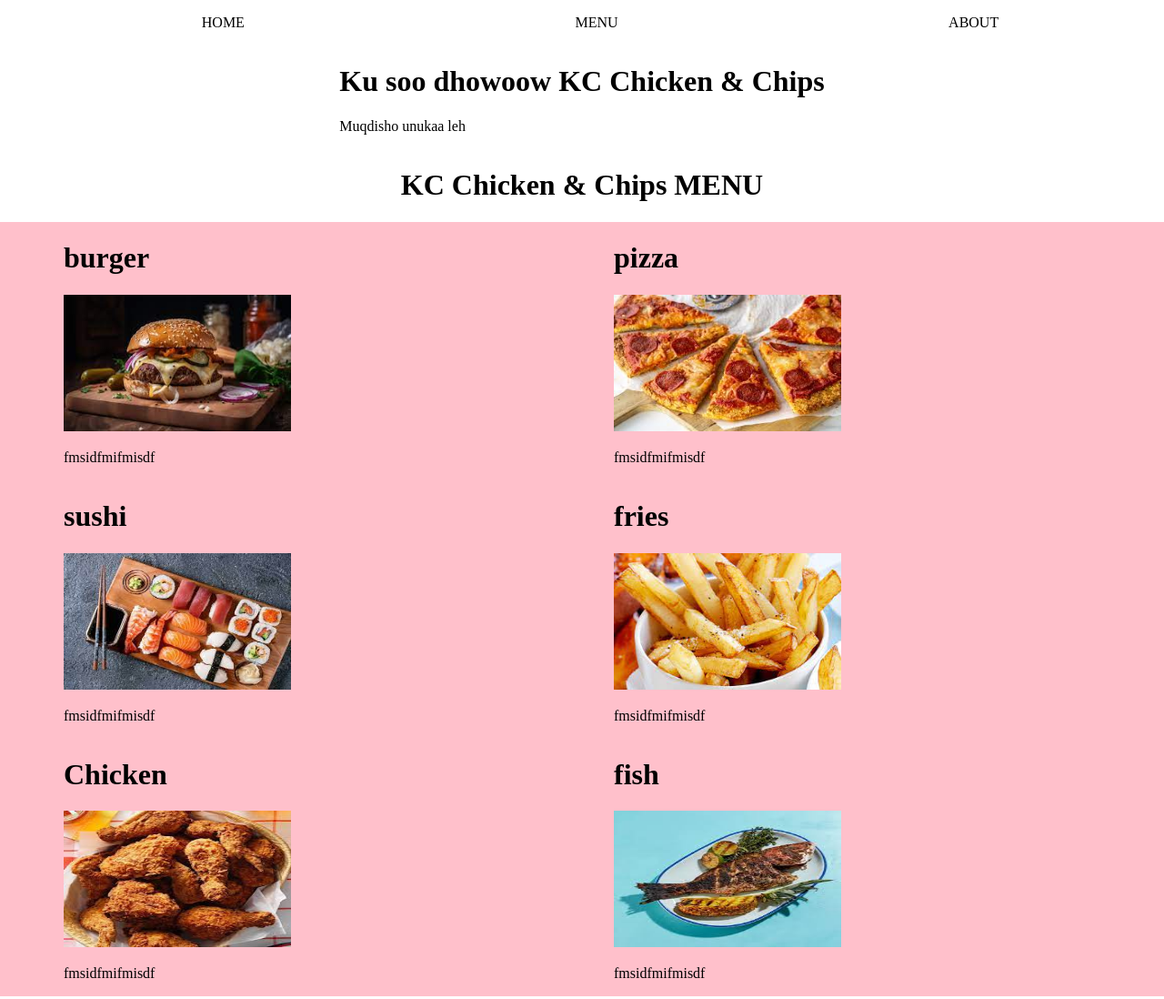
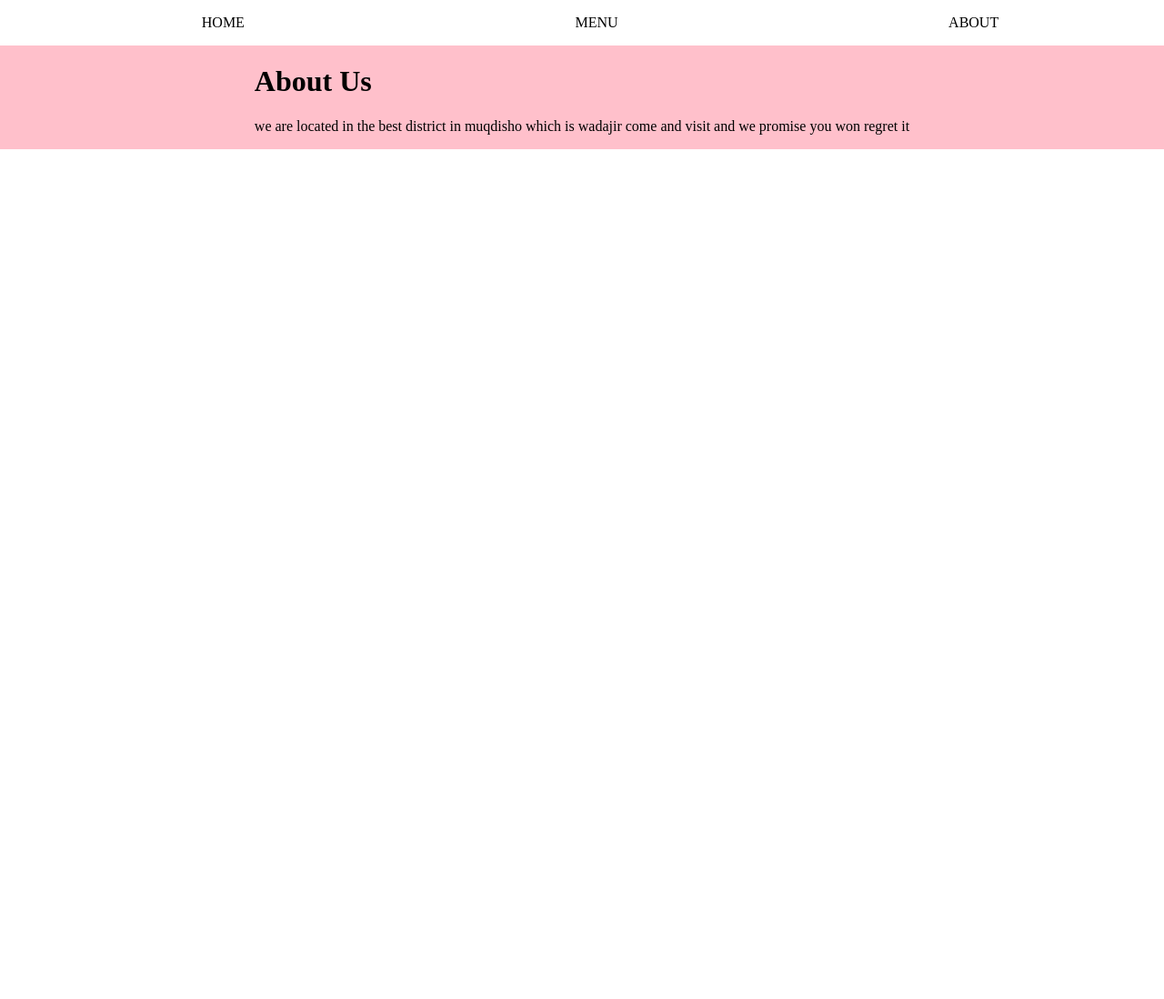
Before and after one commit to Ganja0003/resturant-page, a website built with webpack: page dist/index.html in a window 1280 px wide. Shown: the top 1098 px of the page at 91% size. After the commit the page ends 800 px from the top, so only its background shows below. Built offline with nearby package versions, Linux system fonts and the light colour scheme.

Commit message:
i have coded all the elements from the dom which took a long time but i learned aloot and its so orginized now i need to put into different files and finish the project

```diff
--- a/src/index.js
+++ b/src/index.js
@@ -1,2 +1,2 @@
-
-alet('gasa');
+import * as module from './initial-page-load';
+module.initialPageLoad();
--- /dev/null
+++ b/src/initial-page-load.js
@@ -0,0 +1,191 @@
+export function initialPageLoad(){
+alert('ganja');
+const contentDiv = document.querySelector("#content");
+
+
+/* home
+//create elements
+const main = document.createElement("div");
+const home = document.createElement('div');
+const homeBox = document.createElement('div');
+const title = document.createElement("h1");
+const image = document.createElement('img');
+const text = document.createElement("p");
+
+
+//add class list or id
+main.classList.add('main');
+home.classList.add("home");
+homeBox.classList.add("home-box");
+image.id="home-img";
+
+
+
+//innerHTML
+title.innerHTML = 'Ku soo dhowoow KC Chicken & Chip';
+text.innerText = "Muqdisho unukaa leh";
+
+
+//append
+contentDiv.appendChild(main);
+main.appendChild(home);
+home.appendChild(homeBox);
+homeBox.appendChild(title);
+homeBox.appendChild(image);
+homeBox.appendChild(text);
+
+
+image.src = "../src/images/resturant.jpeg";
+
+
+
+
+//create elements
+const menu = document.createElement('div');
+const menuBox = document.createElement('div');
+const title = document.createElement('h1');
+const menuItems = document.createElement('div');
+
+//items
+const item1 = document.createElement('div');
+const item2 = document.createElement('div');
+const item3 = document.createElement('div');
+const item4 = document.createElement('div');
+const item5 = document.createElement('div');
+const item6 = document.createElement('div');
+
+//item titles
+const item1Title = document.createElement('h1');
+const item2Title = document.createElement('h1');
+const item3Title = document.createElement('h1');
+const item4Title = document.createElement('h1');
+const item5Title = document.createElement('h1');
+const item6Title = document.createElement('h1');
+
+//items img
+const item1Img = document.createElement('img');
+const item2Img = document.createElement('img');
+const item3Img = document.createElement('img');
+const item4Img = document.createElement('img');
+const item5Img = document.createElement('img');
+const item6Img = document.createElement('img');
+
+//item p
+const item1p = document.createElement('p');
+const item2p = document.createElement('p');
+const item3p = document.createElement('p');
+const item4p = document.createElement('p');
+const item5p = document.createElement('p');
+const item6p = document.createElement('p');
+
+//add class list or id
+
+menu.classList.add('menu');
+menuBox.classList.add('menu-box');
+menuItems.classList.add('menu-items');
+
+item1.classList.add('item-1');
+item2.classList.add('item-2');
+item3.classList.add('item-3');
+item4.classList.add('item-4');
+item5.classList.add('item-5');
+item6.classList.add('item-6');
+
+
+
+//innerHTML
+title.innerText = 'KC Chicken & Chips Menu'
+
+item1Title.innerText = 'Burger';
+item2Title.innerText = 'Pizza';
+item3Title.innerText = 'Sushi';
+item4Title.innerText = 'Fries';
+item5Title.innerText = 'Chicken';
+item6Title.innerText = 'Fish';
+
+
+item1p.innerText = 'Lorem ipsum dolor sit amet, consetetur sadipscing elitr,';
+item2p.innerText = 'Lorem ipsum dolor sit amet, consetetur sadipscing elitr,';
+item3p.innerText = 'Lorem ipsum dolor sit amet, consetetur sadipscing elitr,';
+item4p.innerText = 'Lorem ipsum dolor sit amet, consetetur sadipscing elitr,';
+item5p.innerText = 'Lorem ipsum dolor sit amet, consetetur sadipscing elitr,';
+item6p.innerText = 'Lorem ipsum dolor sit amet, consetetur sadipscing elitr,';
+
+//img src
+
+item1Img.src = '../src/images/burger.jpeg';
+item2Img.src = '../src/images/pizza.jpeg';
+item3Img.src = '../src/images/sushi.jpeg';
+item4Img.src = '../src/images/fries.jpeg';
+item5Img.src = '../src/images/chicken.jpeg';
+item6Img.src = '../src/images/fish.jpeg';
+
+//append
+
+contentDiv.appendChild(menu);
+menu.appendChild(menuBox);
+menuBox.appendChild(title);
+menuBox.appendChild(menuItems);
+
+//items to menu Items
+
+menuItems.appendChild(item1);
+menuItems.appendChild(item2);
+menuItems.appendChild(item3);
+menuItems.appendChild(item4);
+menuItems.appendChild(item5);
+menuItems.appendChild(item6);
+
+//items content
+
+item1.appendChild(item1Title);
+item1.appendChild(item1Img);
+item1.appendChild(item1p);
+
+item2.appendChild(item2Title);
+item2.appendChild(item2Img);
+item2.appendChild(item2p);
+
+item3.appendChild(item3Title);
+item3.appendChild(item3Img);
+item3.appendChild(item3p);
+
+item4.appendChild(item4Title);
+item4.appendChild(item4Img);
+item4.appendChild(item4p);
+
+item5.appendChild(item5Title);
+item5.appendChild(item5Img);
+item5.appendChild(item5p);
+
+item6.appendChild(item6Title);
+item6.appendChild(item6Img);
+item6.appendChild(item6p);
+
+
+*/
+
+//create
+const about = document.createElement('div');
+const aboutBox = document.createElement('div');
+const title = document.createElement('h1');
+const text = document.createElement('p');
+
+//class
+
+about.classList.add('about');
+aboutBox.classList.add('about-box');
+
+//innerText
+
+title.innerText = 'About Us';
+text.innerText = 'we are located in the best district in muqdisho which is wadajir come  and visit and we promise you won regret it';
+
+
+//append
+contentDiv.appendChild(about);
+about.appendChild(aboutBox);
+aboutBox.appendChild(title);
+aboutBox.appendChild(text);
+
+}
```
Also changed, not shown: dist/index.html, dist/main.js, dist/styles.css, src/aobut.js (added), src/menu.js (added).
